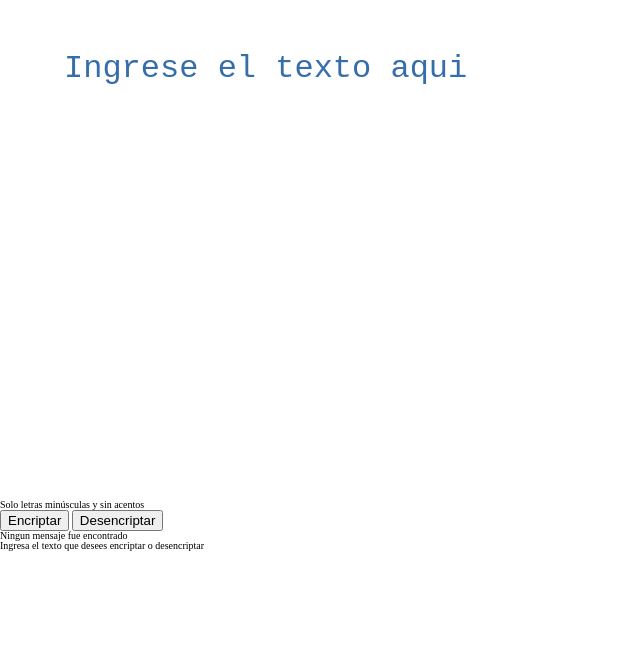
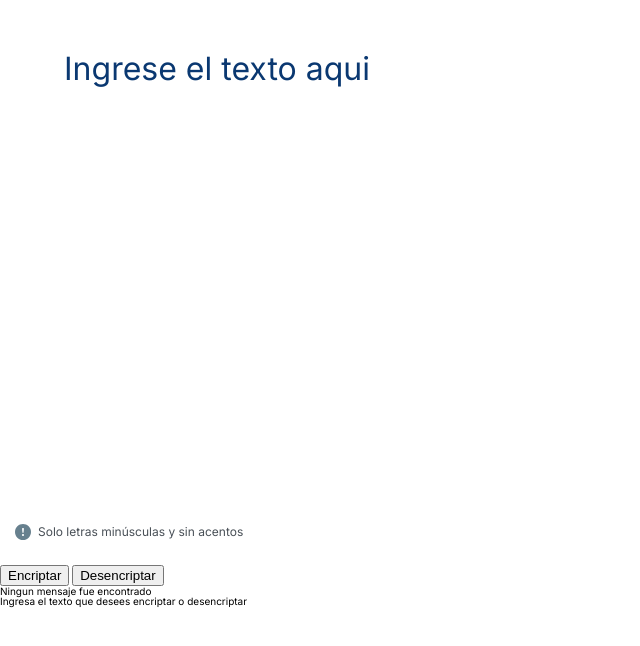
Before and after one commit to Yaojema/encriptador, a plain HTML site: page index.html in a window 1280 px wide. Shown: the part 90-736 px from the top of the page, without its empty margins (0-640 px from the left). Drawn offline with Linux system fonts and the light colour scheme.

Commit message:
➕ADD: Se crea el aviso, su icono svg, fuentes - Se crea la seccion de aviso y se agrega la fuente Inter en html - Issue: #7

```diff
--- a/index.html
+++ b/index.html
@@ -3,6 +3,10 @@
 <head>
     <meta charset="UTF-8">
     <meta name="viewport" content="width=device-width, initial-scale=1.0">
+    <!-- fuente inter -->
+    <link rel="preconnect" href="https://fonts.googleapis.com">
+    <link rel="preconnect" href="https://fonts.gstatic.com" crossorigin>
+    <link href="https://fonts.googleapis.com/css2?family=Inter&display=swap" rel="stylesheet">
     <link rel="stylesheet" href="reset.css">
     <link rel="stylesheet" href="style.css">
     <title>Encriptador</title>
@@ -18,7 +22,12 @@
     <main>
         <form>
             <textarea placeholder="Ingrese el texto aqui"></textarea>
-            <p>Solo letras minúsculas y sin acentos</p>
+            <div class="aviso">
+                <svg width="16" height="16" viewBox="0 0 16 16" fill="none" xmlns="http://www.w3.org/2000/svg">
+                        <path d="M16 8C16 10.1217 15.1571 12.1566 13.6569 13.6569C12.1566 15.1571 10.1217 16 8 16C5.87827 16 3.84344 15.1571 2.34315 13.6569C0.842855 12.1566 0 10.1217 0 8C0 5.87827 0.842855 3.84344 2.34315 2.34315C3.84344 0.842855 5.87827 0 8 0C10.1217 0 12.1566 0.842855 13.6569 2.34315C15.1571 3.84344 16 5.87827 16 8ZM8 4C7.87361 4.00007 7.74863 4.02662 7.63312 4.07793C7.51761 4.12924 7.41413 4.20418 7.32934 4.29791C7.24456 4.39165 7.18035 4.5021 7.14084 4.62217C7.10134 4.74223 7.08743 4.86923 7.1 4.995L7.45 8.502C7.46176 8.63977 7.5248 8.76811 7.62664 8.86164C7.72849 8.95516 7.86173 9.00705 8 9.00705C8.13827 9.00705 8.27151 8.95516 8.37336 8.86164C8.4752 8.76811 8.53824 8.63977 8.55 8.502L8.9 4.995C8.91257 4.86923 8.89866 4.74223 8.85915 4.62217C8.81965 4.5021 8.75544 4.39165 8.67066 4.29791C8.58587 4.20418 8.48239 4.12924 8.36688 4.07793C8.25137 4.02662 8.12639 4.00007 8 4ZM8.002 10C7.73678 10 7.48243 10.1054 7.29489 10.2929C7.10736 10.4804 7.002 10.7348 7.002 11C7.002 11.2652 7.10736 11.5196 7.29489 11.7071C7.48243 11.8946 7.73678 12 8.002 12C8.26722 12 8.52157 11.8946 8.70911 11.7071C8.89664 11.5196 9.002 11.2652 9.002 11C9.002 10.7348 8.89664 10.4804 8.70911 10.2929C8.52157 10.1054 8.26722 10 8.002 10Z" fill="#67808E"/>
+                </svg>
+                <p>Solo letras minúsculas y sin acentos</p>
+            </div>
             <input type="button" value="Encriptar">
             <input type="button" value="Desencriptar">
         </form>
--- a/style.css
+++ b/style.css
@@ -20,6 +20,14 @@
     /* 1 rem = 10px */
     font-size: 62.5%;
 }
+html, textarea{
+    font-family: "Inter", sans-serif;
+    font-optical-sizing: auto;
+    font-weight: 400;
+    font-style: normal;
+    font-variation-settings:
+    "slnt" 0;
+}
 header .logo{
     margin: 2rem 1.5rem;
 }
@@ -38,5 +46,15 @@ form textarea:focus{
     outline: none;
 }
 form textarea::placeholder{
-    color: var(--dark-blue-200);
+    color: var(--dark-blue-300);
 }
+form .aviso{
+    display: flex;
+    align-items: center;
+    margin: 2.5rem 1.5rem;
+    font-size: 1.2rem;
+    color: var(--gray-400);
+}
+.aviso p{
+    margin-left: .7rem;
+}
```
